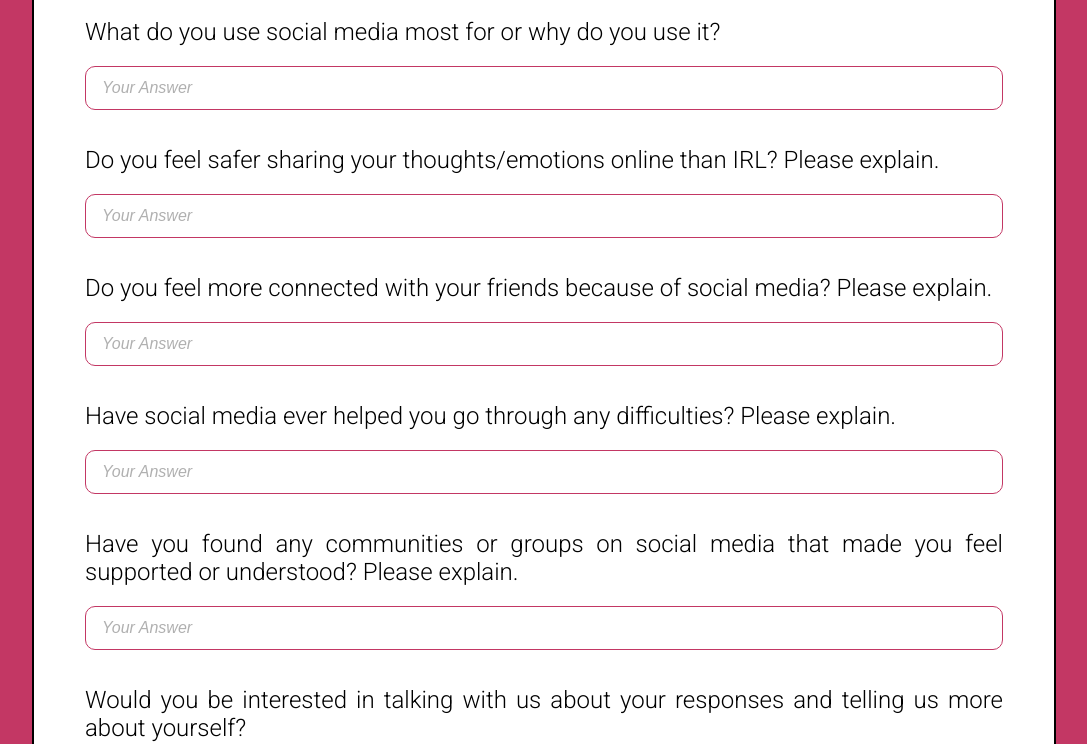
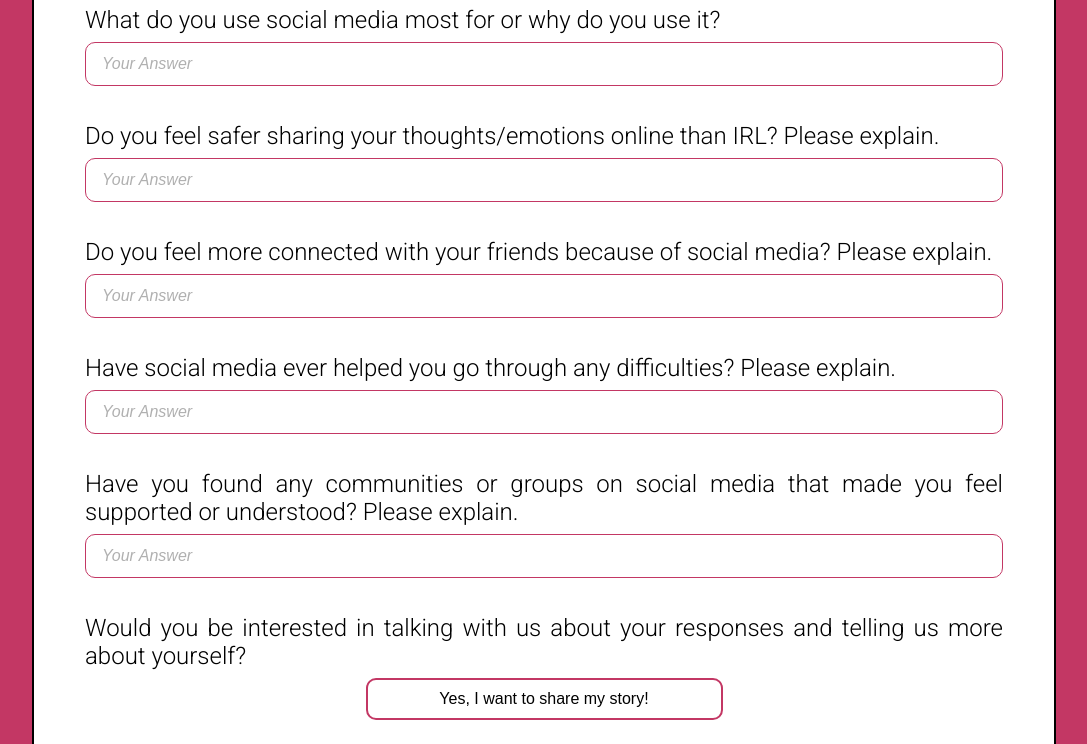
Before and after one commit to Xelo04/Mindful-Media, a React (Vite) app: page /your-story in a window 1280 px wide. Shown: the part 332-1076 px from the top of the page, without its empty margins (96-1183 px from the left). Built offline with nearby package versions, Linux system fonts and the light colour scheme.

Commit message:
Add show-story-btn styles

```diff
--- a/src/components/user-story-form/userStoryForm.scss
+++ b/src/components/user-story-form/userStoryForm.scss
@@ -16,7 +16,8 @@
     align-items: center;
     h4 {
       width: 90%;
-      padding-block: 20px;
+      padding-top: 20px;
+      padding-bottom: 8px;
     }
     .form-input {
       width: 90%;
@@ -37,6 +38,17 @@
         color: #b0b0b0;
         font-style: italic;
       }
+    }
+    .show-story-btn {
+      width: 35%;
+      border: 2px solid constants.$soft-bg;
+      border-radius: 10px;
+      background-color: constants.$white-color;
+      cursor: pointer;
+      font-size: 1rem;
+      padding: 10px;
+      text-align: center;
+      margin-top: 0 !important;
     }
     .submit-btn {
       margin-block: 10px;
```
